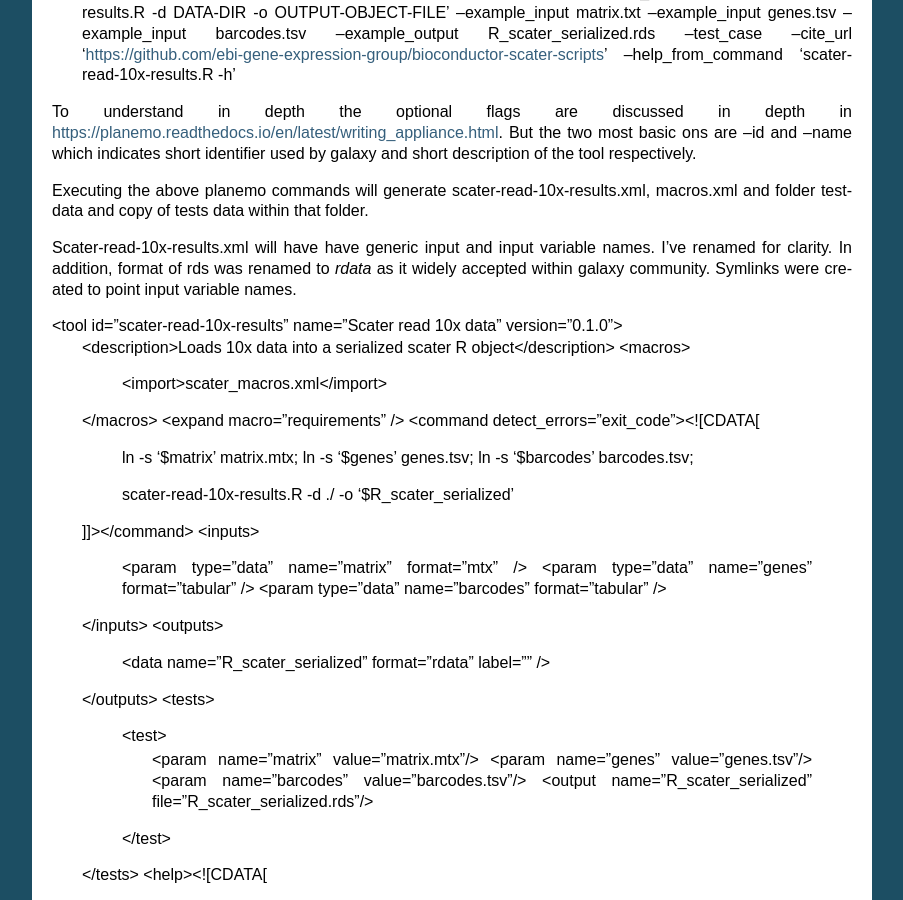
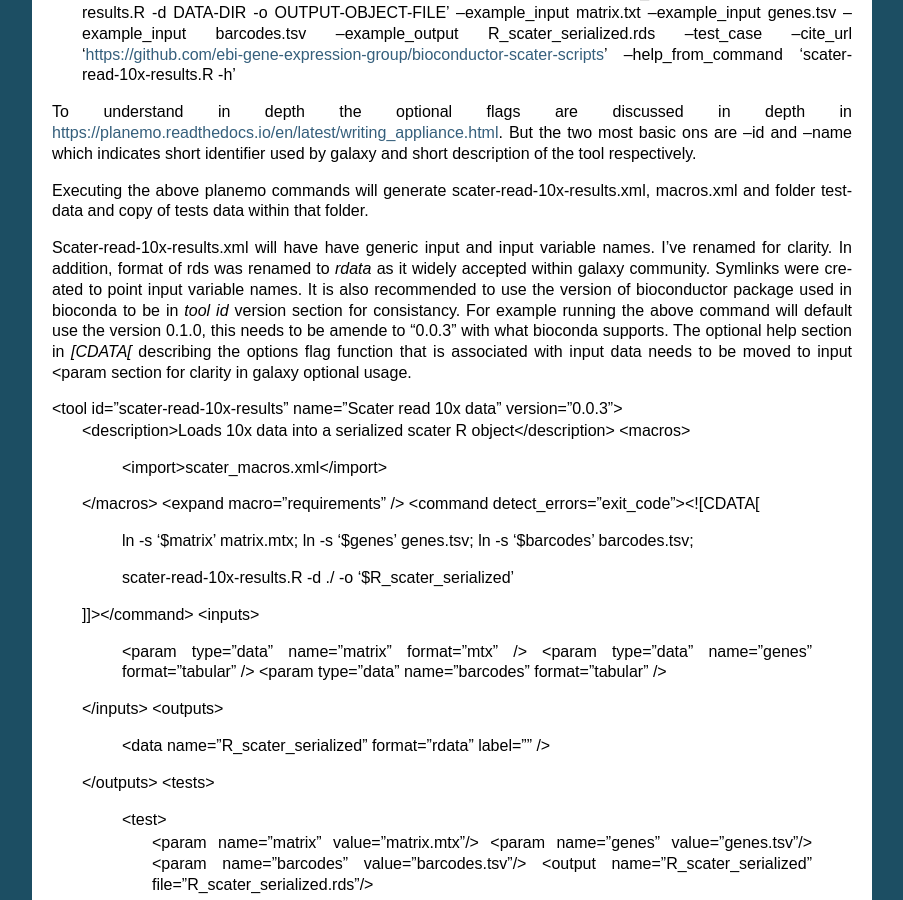
Before and after one commit to ebi-gene-expression-group/tertiary_workflows_docs, a Sphinx documentation site: the page built from docs/writing_planemo_galaxy_wrapper.rst, in a window 1280 px wide and 900 px high, scrolled down 1340 px. Shown: the whole window, without its empty margins (198-1101 px from the left). Built offline with Sphinx 7.4.7, drawn with Linux system fonts in a browser that asks for light colours.

Commit message:
more usage of help section and versions added

```diff
--- a/docs/writing_planemo_galaxy_wrapper.rst
+++ b/docs/writing_planemo_galaxy_wrapper.rst
@@ -85,9 +85,9 @@ https://planemo.readthedocs.io/en/latest/writing_appliance.html. But the two mos
 Executing the above planemo commands will generate scater-read-10x-results.xml, macros.xml and folder test-data and copy of tests data within that folder.
 
 
-Scater-read-10x-results.xml will have have generic input and input variable names. I’ve renamed for clarity. In addition, format of rds was renamed to `rdata` as it widely accepted within galaxy community. Symlinks were created to point input variable names.
+Scater-read-10x-results.xml will have have generic input and input variable names. I’ve renamed for clarity. In addition, format of rds was renamed to `rdata` as it widely accepted within galaxy community. Symlinks were created to point input variable names. It is also recommended to use the version of bioconductor package used in bioconda to be in `tool id` version section for consistancy. For example running the above command will default use the version 0.1.0, this needs to be amende to "0.0.3" with what bioconda supports. The optional help section in `[CDATA[` describing the options flag function that is associated with input data needs to be moved to input <param section for clarity in galaxy optional usage.
 
-<tool id="scater-read-10x-results" name="Scater read 10x data" version="0.1.0">
+<tool id="scater-read-10x-results" name="Scater read 10x data" version="0.0.3">
     <description>Loads 10x data into a serialized scater R object</description>
     <macros>
         <import>scater_macros.xml</import>
```
